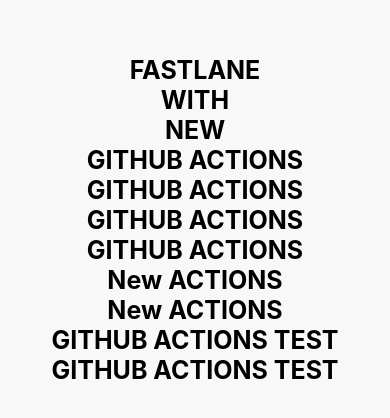
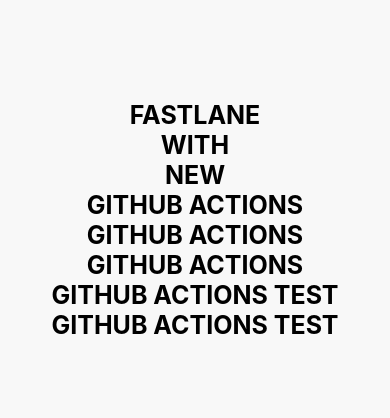
Before and after one commit to mehultnm/Firebase, a React Native app: screen / in a window 390 px wide. Shown: the part 202-620 px from the top of the page. Built offline with nearby package versions, Linux system fonts and the light colour scheme.

Commit message:
new build

```diff
--- a/App.js
+++ b/App.js
@@ -11,9 +11,6 @@
         <Text style={{color:'#000',fontSize:25,fontWeight:'700'}}>GITHUB ACTIONS</Text>
         <Text style={{color:'#000',fontSize:25,fontWeight:'700'}}>GITHUB ACTIONS</Text>
         <Text style={{color:'#000',fontSize:25,fontWeight:'700'}}>GITHUB ACTIONS</Text>
-        <Text style={{color:'#000',fontSize:25,fontWeight:'700'}}>GITHUB ACTIONS</Text>
-        <Text style={{color:'#000',fontSize:25,fontWeight:'700'}}>New ACTIONS</Text>
-        <Text style={{color:'#000',fontSize:25,fontWeight:'700'}}>New ACTIONS</Text>
         <Text style={{color:'#000',fontSize:25,fontWeight:'700'}}>GITHUB ACTIONS TEST</Text>
         <Text style={{color:'#000',fontSize:25,fontWeight:'700'}}>GITHUB ACTIONS TEST</Text>
 
```
